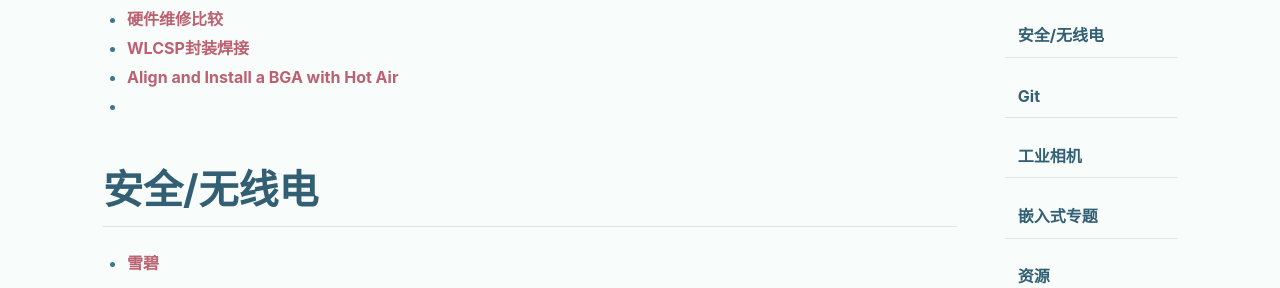
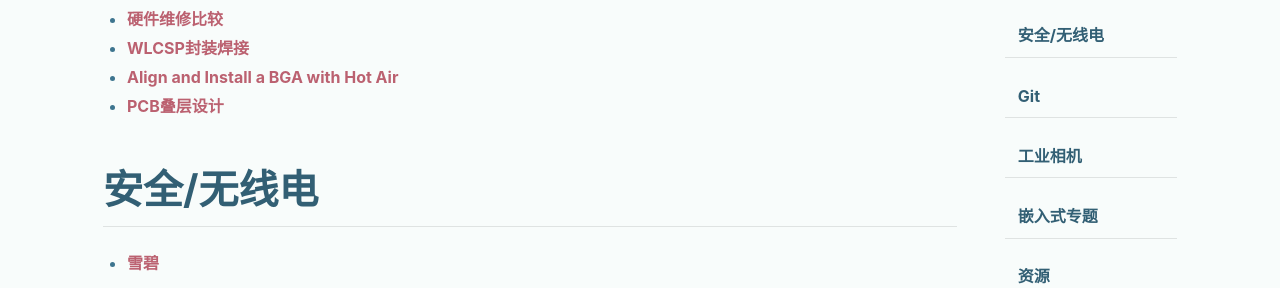
Before and after one commit to releung/sunzhongmeng.github.io, a Jekyll site: the page built from _posts/2018-10-10-links.md, in a window 1280 px wide and 900 px high, scrolled down 508 px. Shown: the part 164-452 px from the top of the window. Built offline with Jekyll 4.4.1, drawn with Linux system fonts in a browser that asks for light colours; nearby versions of some CDN libraries; comment, search, counter and statistics services are not loaded.

Commit message:
change links

```diff
--- a/_posts/2018-10-10-links.md
+++ b/_posts/2018-10-10-links.md
@@ -18,7 +18,7 @@ key: 链接
 * [硬件维修比较](https://gorgias.me/2017/11/12/%E7%A1%AC%E4%BB%B6%E7%BB%B4%E4%BF%AE%E7%AC%94%E8%AE%B0/)
 * [WLCSP封装焊接](https://www.youtube.com/watch?v=edERx4x5eY0)
 * [Align and Install a BGA with Hot Air](https://www.youtube.com/watch?v=T75VzHjnExc)
-*
+* [PCB叠层设计](https://blog.csdn.net/liukais/article/details/79451338)
 
 # 安全/无线电
 * [雪碧](https://cn0xroot.com/)
```
Also changed, not shown: other parts of _posts/2018-10-10-links.md (+1 -0 lines).
